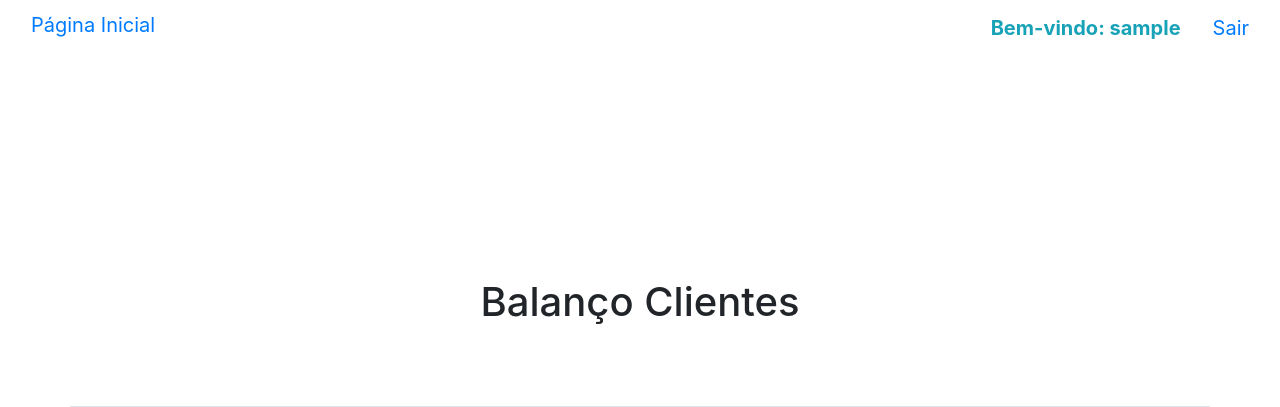
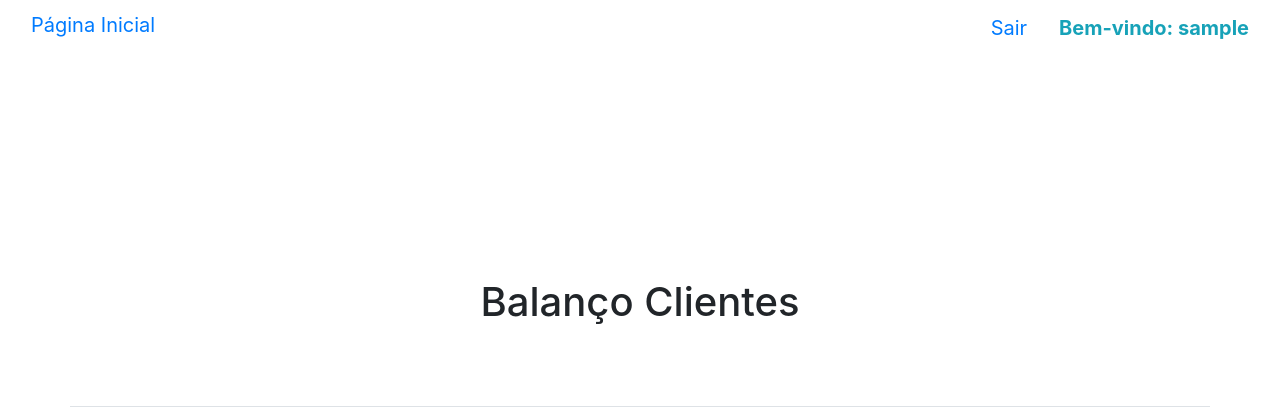
Before and after one commit to FerrazM/loan-database, a Django app: page /balanco/ in a window 1280 px wide. Shown: the top 407 px of the page. Run offline with Django 4.2, Linux system fonts and the light colour scheme; the visitor is signed in with stand-in values (Sample User, id 1); data that the repository does not hold is empty; some libraries are stand-ins or nearby versions.

Commit message:
commit navbar

```diff
--- a/loan_database/templates/loans/base.html
+++ b/loan_database/templates/loans/base.html
@@ -18,17 +18,17 @@
         <a style="float:left;"class="navbar navbar-brand" href="{% url 'clientes' %}">Página Inicial</a>
         <ul style="float:right; list-style: none;">
           {% if user.is_authenticated %}
-          <li style="float:left">
+          <li style="float:right">
             <strong style="float:left" class="text-info nav-link">Bem-vindo: {{user.get_username}}</strong>
           </li>
-          <li  style="float:left">
+          <li  style="float:right">
               <a class= "nav-link" href="{% url 'logout' %}">Sair</a>
           </li>
           {% else %}
-          <li style="float:left">
+          <li style="float:right">
               <a class="nav-link" href="{% url 'login' %}">Login</a>
           </li>
-          <li style="float:left">
+          <li style="float:right">
               <a class=" nav-link" href="{% url 'novo_usuario' %}">Fazer Cadastro</a>
           </li>
           {% endif %}
```
